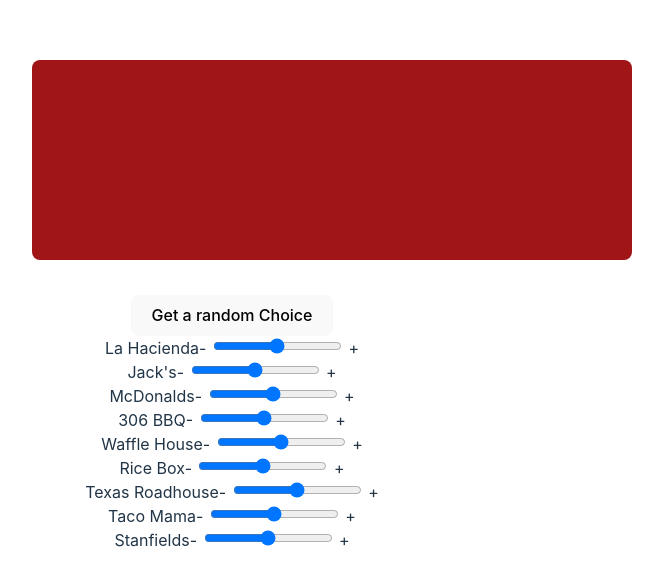
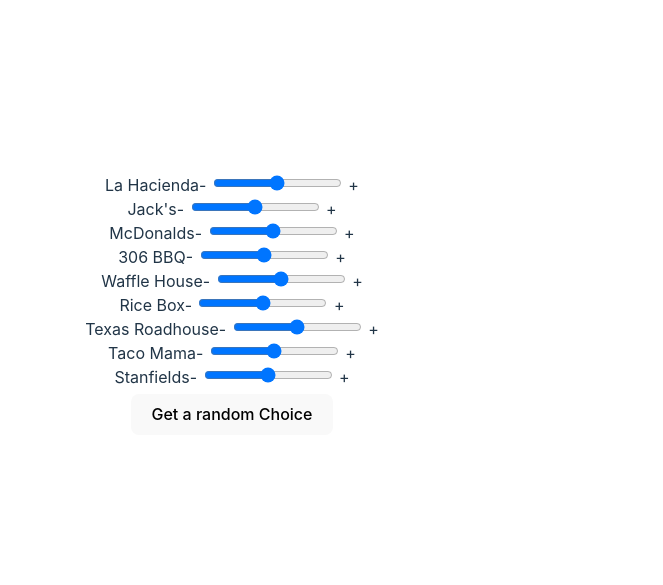
Before and after one commit to Jaymoo87/RestaurantPicker, a React (Vite) app: page / in a window 1280 px wide. Shown: the part 111-696 px from the top of the page, without its empty margins (408-1071 px from the left). Built offline with nearby package versions, Linux system fonts and the light colour scheme.

Commit message:
framer-motion did the trick, probably gonna rework it for at home meals

```diff
--- a/package.json
+++ b/package.json
@@ -12,6 +12,7 @@
     "@react-spring/web": "^9.7.2",
     "animate.css": "^4.1.1",
     "animate.css-react": "^1.1.0",
+    "framer-motion": "^10.11.2",
     "react": "^18.2.0",
     "react-dom": "^18.2.0"
   },
--- a/src/App.tsx
+++ b/src/App.tsx
@@ -1,6 +1,7 @@
 import { useState, useRef } from "react";
 import "./App.css";
 import { animated, useSpring } from "@react-spring/web";
+import { motion } from "framer-motion";
 
 function App() {
   const springs = useSpring({
@@ -9,7 +10,7 @@
   });
 
   const [choice, setChoice] = useState("");
-  const [restaurants, setRestaurants] = useState([
+  const [dinnerTonight, setDinnerTonight] = useState([
     { name: "La Hacienda", weight: 0.5 },
     { name: "Jack's", weight: 0.5 },
     { name: "McDonalds", weight: 0.5 },
@@ -22,37 +23,27 @@
   ]);
 
   const handleRange = (e: React.ChangeEvent<HTMLInputElement>) => {
-    const temp = Array.from(restaurants);
+    const temp = Array.from(dinnerTonight);
     const index = temp.findIndex((rs) => rs.name === e.target.name);
     temp[index].weight = e.target.valueAsNumber;
-    setRestaurants(temp);
+    setDinnerTonight(temp);
   };
 
   const calculateRandomChoice = () => {
-    const allChoices = restaurants.map((rs) => new Array(Math.round(rs.weight * 20)).fill(rs.name)).flat();
+    const allChoices = dinnerTonight.map((rs) => new Array(Math.round(rs.weight * 20)).fill(rs.name)).flat();
     const randomChoice = allChoices[Math.floor(Math.random() * allChoices.length)];
     setChoice(randomChoice);
   };
 
   return (
-    <div>
-      <animated.h1
-        style={{
-          width: 600,
-          height: 200,
-          background: "#a01515",
-          borderRadius: 8,
-          alignContent: "center",
-          ...springs,
-        }}
-      >
-        {choice}
-      </animated.h1>
-      <button onClick={!choice ? calculateRandomChoice : (e) => setChoice("")}>
-        {!choice ? "Get a random Choice" : <span>Choose Again?</span>}
-      </button>
-
-      {restaurants.map((rs, i) => (
+    <div className="container">
+      {" "}
+      <motion.div style={{ margin: "5px", justifyContent: "center" }}>
+        <motion.h1 layout transition={{ type: "spring" }} drag whileDrag={{ scale: 0.75 }} dragMomentum={false}>
+          {choice}
+        </motion.h1>
+      </motion.div>
+      {dinnerTonight.map((rs, i) => (
         <div className="container">
           <div key={`restaurant-div-${i}`}>
             <label>{rs.name}</label>
@@ -60,6 +51,13 @@
           </div>
         </div>
       ))}
+      <motion.button
+        style={{ margin: "5px" }}
+        onClick={!choice ? calculateRandomChoice : (e) => setChoice("")}
+        whileTap={{ scale: 0.95 }}
+      >
+        {!choice ? "Get a random Choice" : <span>Choose Again?</span>}
+      </motion.button>
     </div>
   );
 }
```
Also changed, not shown: 1 other file (tests, documents, lock files or other folders).
